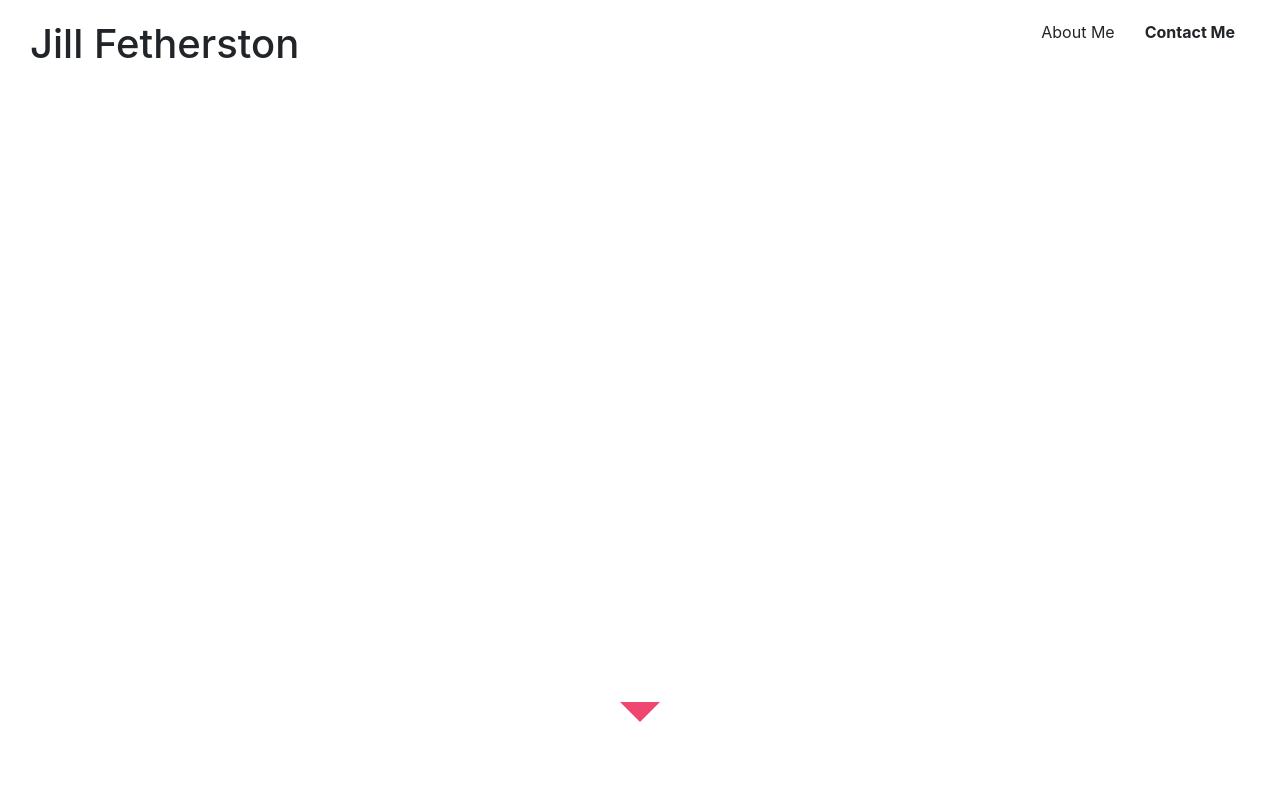
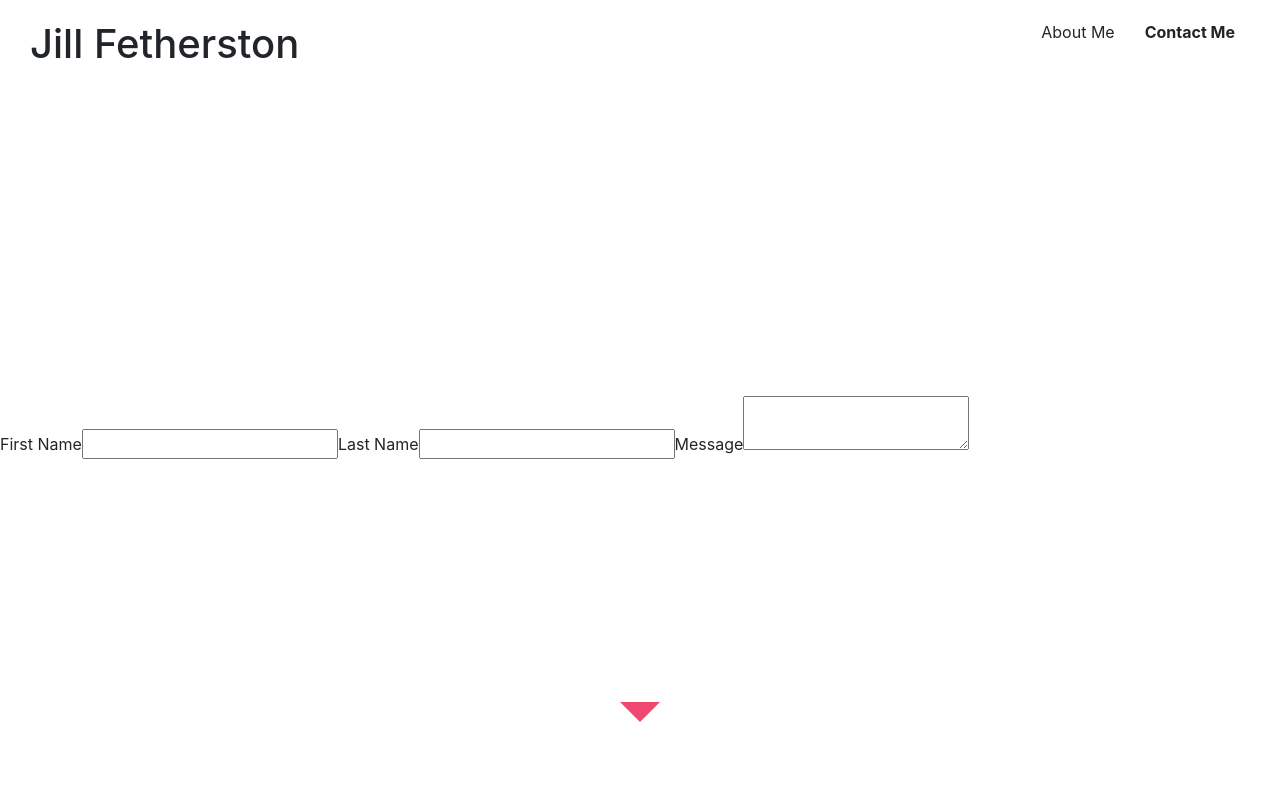
Before and after one commit to 12Noone/jfetherston-dot-com, a React app: page / in a window 1280 px wide. Both pictures are taken after a click on the item "Contact Me". Shown: the top 800 px of the page. Built offline with nearby package versions, Linux system fonts and the light colour scheme.

Commit message:
adding in contact form and redux tool for chrome

```diff
--- a/src/components/contactForm.jsx
+++ b/src/components/contactForm.jsx
@@ -1,17 +1,35 @@
-import React, { Component } from 'react';
-// import PropTypes from 'proptypes';
+import React from 'react'
+import { Field, reduxForm } from 'redux-form'
 
-class ContactForm extends Component {
-
-  render() {
-    return (
-      <div className="form-container">
-        <div className="form-body">
-
-        </div>
-      </div>
-    );
-  }
+let ContactForm = props => {
+  const { handleSubmit } = props
+  return (
+    <form onSubmit={handleSubmit}>
+    <label htmlFor="first-name">First Name</label>
+      <Field
+        name='first-name'
+        component='input'
+        type='text'
+      />
+      <label htmlFor="last-name">Last Name</label>
+      <Field
+        name='last-name'
+        component='input'
+        type='text'
+        label='Last Name'
+      />
+      <label htmlFor="message">Message</label>
+      <Field
+        name='message'
+        component='textarea'
+        type='text'
+        label='Message'
+      />
+    </form>
+  );
 }
 
-export default ContactForm;
+export default ContactForm = reduxForm({
+  // a unique name for the form
+  form: 'contact'
+})(ContactForm)
--- a/src/store.js
+++ b/src/store.js
@@ -5,6 +5,7 @@ import { reducer as form } from 'redux-form';
 export default function configureStore() {
  return createStore(
   form,
+  window.__REDUX_DEVTOOLS_EXTENSION__ && window.__REDUX_DEVTOOLS_EXTENSION__(),
    applyMiddleware(thunk)
  );
 }
```
